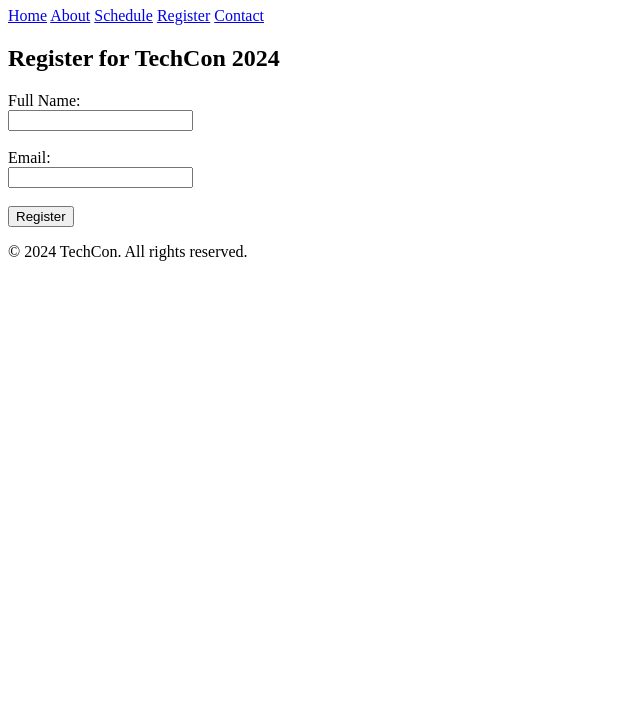
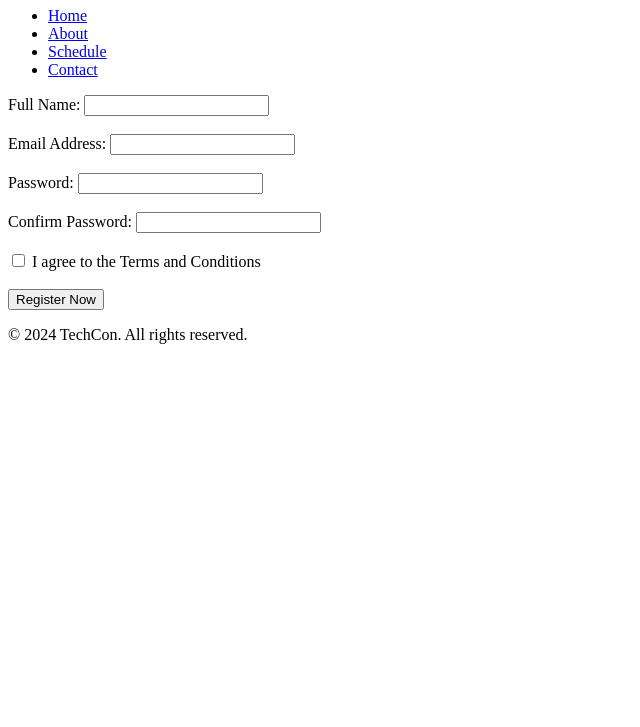
Before and after one commit to hamza-elhaydary/TechCon_HTML, a plain HTML site: page techcon_website/register.html in a window 1280 px wide. Shown: the part 73-800 px from the top of the page, without its empty margins (0-640 px from the left). Drawn offline with Linux system fonts and the light colour scheme.

Commit message:
Add registration form to register.html

```diff
--- a/techcon_website/register.html
+++ b/techcon_website/register.html
@@ -2,31 +2,53 @@
 <html lang="en">
 <head>
   <meta charset="UTF-8">
-  <title>Register - TechCon 2024</title>
+  <title>Register for TechCon 2024</title>
 </head>
 <body>
+  <!-- Header Section -->
   <header>
-    <h1>TechCon 2024</h1>
+    <h1>Register for TechCon 2024</h1>
     <nav>
-      <a href="index.html">Home</a>
-      <a href="about.html">About</a>
-      <a href="schedule.html">Schedule</a>
-      <a href="register.html">Register</a>
-      <a href="contact.html">Contact</a>
+      <ul>
+        <li><a href="index.html">Home</a></li>
+        <li><a href="about.html">About</a></li>
+        <li><a href="schedule.html">Schedule</a></li>
+        <li><a href="contact.html">Contact</a></li>
+      </ul>
     </nav>
   </header>
+
+  <!-- Main Content -->
   <main>
-    <h2>Register for TechCon 2024</h2>
-    <form>
-      <label for="name">Full Name:</label><br>
-      <input type="text" id="name" name="name"><br><br>
+    <form action="#" method="post">
+      <!-- Full Name -->
+      <label for="full-name">Full Name:</label>
+      <input type="text" id="full-name" name="full-name" required><br><br>
 
-      <label for="email">Email:</label><br>
-      <input type="email" id="email" name="email"><br><br>
+      <!-- Email -->
+      <label for="email">Email Address:</label>
+      <input type="email" id="email" name="email" required><br><br>
 
-      <input type="submit" value="Register">
+      <!-- Password -->
+      <label for="password">Password:</label>
+      <input type="password" id="password" name="password" required><br><br>
+
+      <!-- Confirm Password -->
+      <label for="confirm-password">Confirm Password:</label>
+      <input type="password" id="confirm-password" name="confirm-password" required><br><br>
+
+      <!-- Terms and Conditions -->
+      <label>
+        <input type="checkbox" name="terms" required>
+        I agree to the Terms and Conditions
+      </label><br><br>
+
+      <!-- Submit Button -->
+      <button type="submit">Register Now</button>
     </form>
   </main>
+
+  <!-- Footer -->
   <footer>
     <p>&copy; 2024 TechCon. All rights reserved.</p>
   </footer>
```
